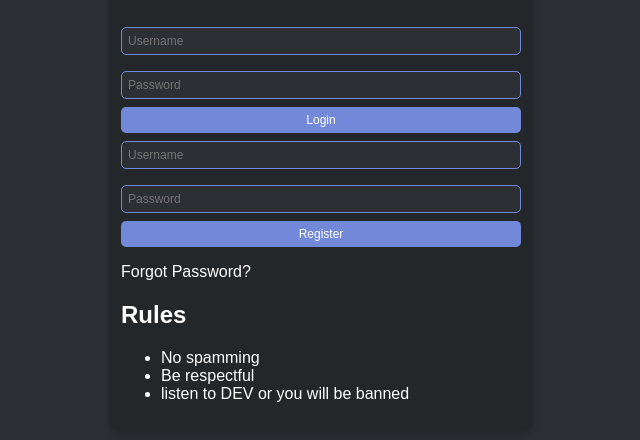
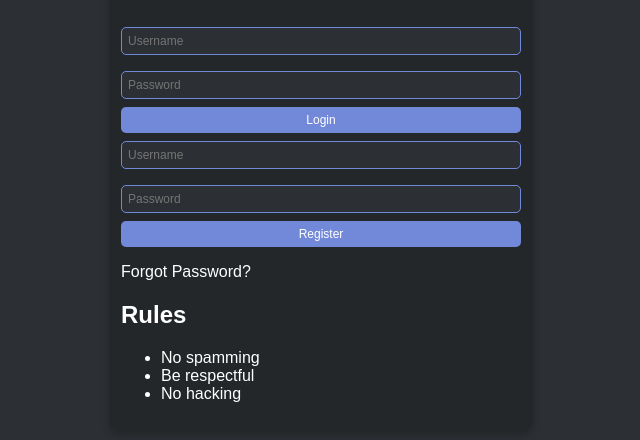
Before and after one commit to GUY-cpu-sketch/chat, a website: page index.html in a window 1280 px wide. Shown: the part 124-564 px from the top of the page, without its empty margins (319-959 px from the left). Drawn offline with nearby package versions, Linux system fonts and the light colour scheme; no server answers.

Commit message:
Update index.html

```diff
--- a/index.html
+++ b/index.html
@@ -26,10 +26,13 @@
             <ul>
                 <li>No spamming</li>
                 <li>Be respectful</li>
-                <li>listen to DEV or you will be banned</li>
+                <li>No hacking</li>
             </ul>
         </div>
     </div>
+
+    <!-- Socket.IO and main.js -->
+    <script src="/socket.io/socket.io.js"></script>
     <script src="main.js"></script>
 </body>
 </html>
```
